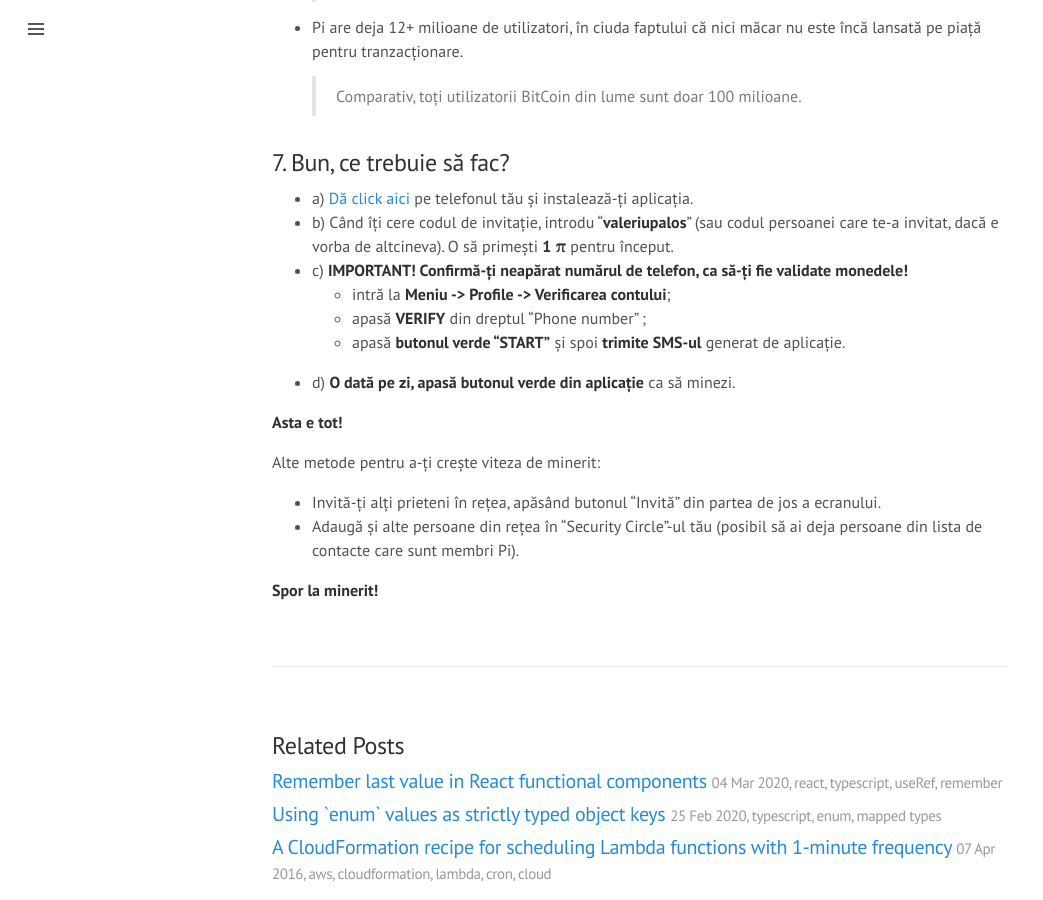
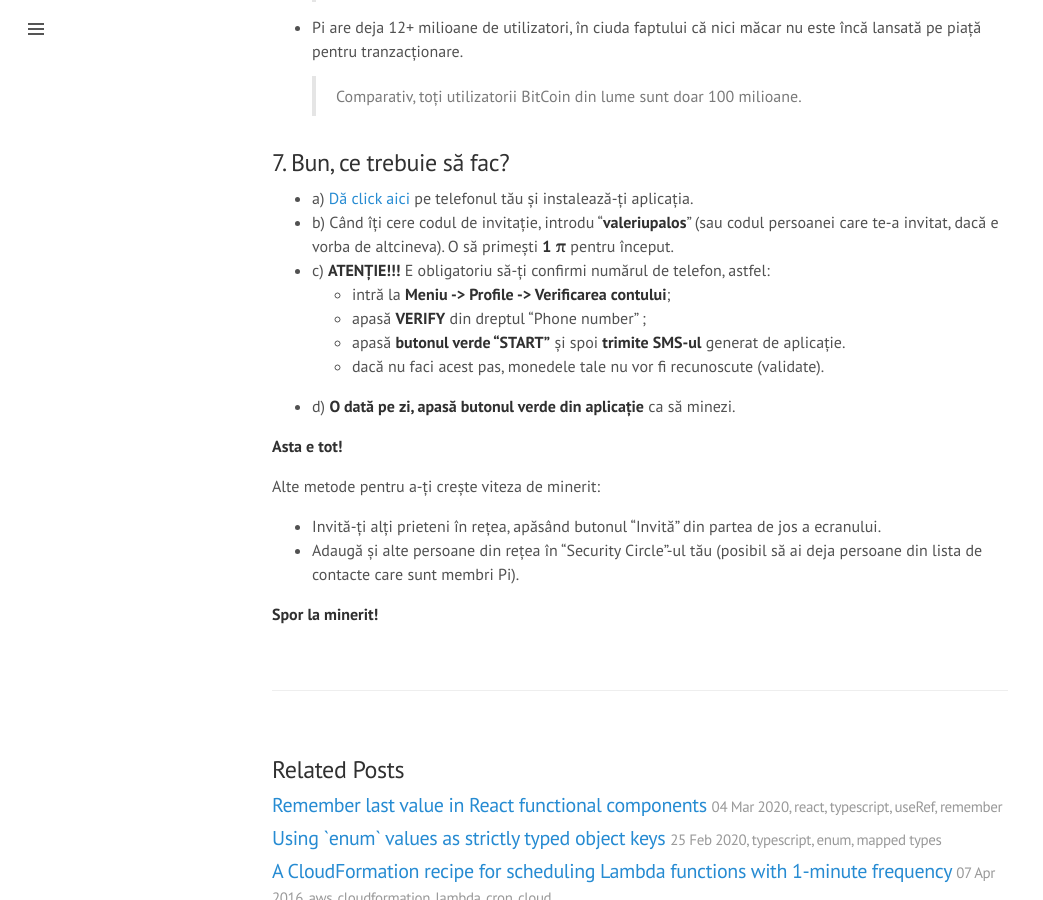
Before and after one commit to vpalos/vpalos.github.io, a Jekyll site: the page built from _posts/2021-01-29-criptomoneda-pi.md, in a window 1280 px wide and 900 px high, scrolled down 1672 px. Shown: the whole window, without its empty margins (0-1043 px from the left). Built offline with Jekyll 4.4.1, drawn with Linux system fonts in a browser that asks for light colours; comment, search, counter and statistics services are not loaded.

Commit message:
Update 2021-01-29-criptomoneda-pi.md

```diff
--- a/_posts/2021-01-29-criptomoneda-pi.md
+++ b/_posts/2021-01-29-criptomoneda-pi.md
@@ -56,10 +56,11 @@ Am scris acest scurt articol în special pentru prietenii și apropiații mei ce
 
 - a) [Dă click aici](https://minepi.com/valeriupalos) pe telefonul tău și instalează-ți aplicația.
 - b) Când îți cere codul de invitație, introdu "**valeriupalos**" (sau codul persoanei care te-a invitat, dacă e vorba de altcineva). O să primești **1 &pi;** pentru început.
-- c) **IMPORTANT! Confirmă-ți neapărat numărul de telefon, ca să-ți fie validate monedele!**
+- c) **ATENȚIE!!!** E obligatoriu să-ți confirmi numărul de telefon, astfel:
   - intră la **Meniu -> Profile -> Verificarea contului**;
   - apasă **VERIFY** din dreptul "Phone number" ;
   - apasă **butonul verde "START"** și spoi **trimite SMS-ul** generat de aplicație.
+  - dacă nu faci acest pas, monedele tale nu vor fi recunoscute (validate).
 - d) **O dată pe zi, apasă butonul verde din aplicație** ca să minezi.
 
 **Asta e tot!**
```
